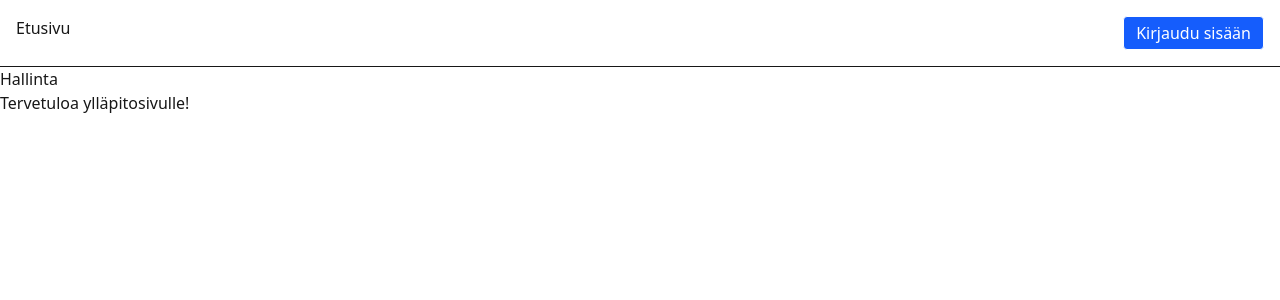
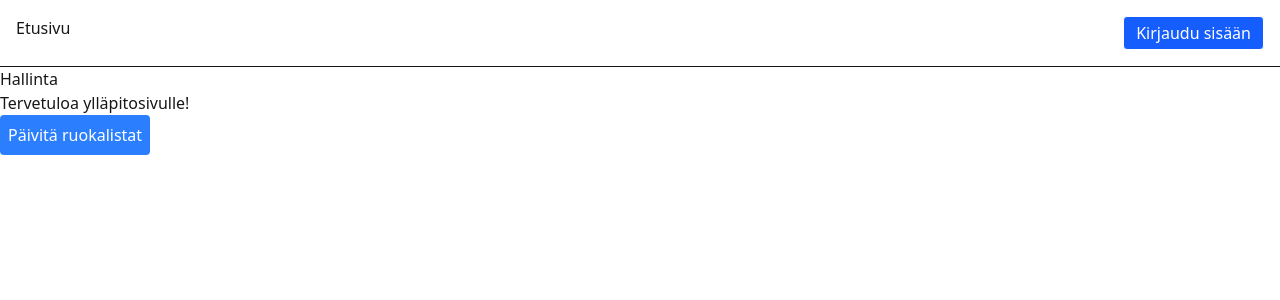
Before and after one commit to rimz178/lounas-app, a Next.js app: page /admin in a window 1280 px wide. Shown: the top 300 px of the page. Built offline with nearby package versions, Linux system fonts and the light colour scheme; no server answers.

Commit message:
feat: implement admin page for menu updates and add API route for refreshing lunches

```diff
--- a/src/app/admin/page.tsx
+++ b/src/app/admin/page.tsx
@@ -1,9 +1,38 @@
-export default function hallinta() {
+"use client";
+
+import { useState } from "react";
+
+export default function Hallinta() {
+  const [status, setStatus] = useState<
+    "idle" | "loading" | "success" | "error"
+  >("idle");
+
+  async function handleUpdate() {
+    setStatus("loading");
+    try {
+      const res = await fetch("/api/refresh-lunches", { method: "POST" });
+      if (res.ok) setStatus("success");
+      else setStatus("error");
+    } catch {
+      setStatus("error");
+    }
+  }
+
   return (
     <div>
       <h1>Hallinta</h1>
       <p>Tervetuloa ylläpitosivulle!</p>
-
+      <button
+        type="button"
+        onClick={handleUpdate}
+        disabled={status === "loading"}
+        className="p-2 bg-blue-500 text-white rounded"
+      >
+        Päivitä ruokalistat
+      </button>
+      {status === "loading" && <p>Päivitetään...</p>}
+      {status === "success" && <p>Päivitys valmis!</p>}
+      {status === "error" && <p>Päivitys epäonnistui.</p>}
     </div>
   );
 }
--- /dev/null
+++ b/src/app/api/refresh-lunches/route.ts
@@ -0,0 +1,19 @@
+import { NextResponse } from "next/server";
+
+export async function POST() {
+  const res = await fetch("https://api.github.com/repos/rimz178/lounas-app/actions/workflows/refresh-lunches.yml/dispatches", {
+    method: "POST",
+    headers: {
+      "Accept": "application/vnd.github+json",
+      "Authorization": `Bearer ${process.env.GITHUB_TOKEN}`,
+      "Content-Type": "application/json",
+    },
+    body: JSON.stringify({ ref: "main" }),
+  });
+
+  if (res.ok) {
+    return NextResponse.json({ success: true });
+  } else {
+    return NextResponse.json({ success: false }, { status: 500 });
+  }
+}
```
